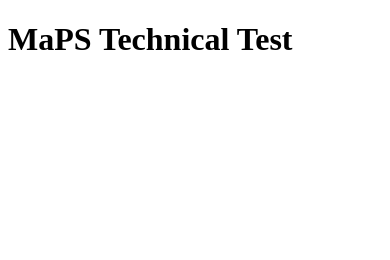
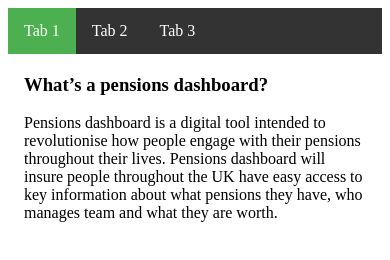
Before and after one commit to mcas1616/MaPS, a website: page index.html in a window 390 px wide. Drawn offline with nearby package versions, Linux system fonts and the light colour scheme.

Commit message:
Create a simple tabs component with test

```diff
--- a/index.css
+++ b/index.css
@@ -0,0 +1,54 @@
+ul {
+  list-style-type: none;
+  margin: 0;
+  padding: 0;
+  width: 25%;
+  background-color: #f1f1f1;
+  position: fixed;
+  height: 100%;
+  overflow: auto;
+}
+li a {
+  display: block;
+  color: #000;
+  padding: 8px 16px;
+  text-decoration: none;
+}
+li a.active {
+  background-color: #4CAF50;
+  color: white;
+}
+li a:hover:not(.active) {
+  background-color: #555;
+  color: white;
+}
+.content{
+  margin-left:25%;padding:1px 16px;height:1000px;
+}
+@media screen and (max-width: 480px) {
+  ul {
+      overflow: hidden;
+      background-color: #333;
+      width: 100%;
+      position: relative;
+      height: auto;
+    }
+    li {
+      float: left;
+    }
+    li a {
+      text-align: center;
+      padding: 14px 16px;
+      color: white;
+    }
+
+    li a:hover:not(.active) {
+      background-color: #111;
+    }
+    .active {
+      background-color: #4CAF50;
+    }
+    .content{
+      margin-left: 0;
+    }
+}
--- a/index.html
+++ b/index.html
@@ -1,14 +1,24 @@
 <!DOCTYPE html>
 <html lang="en">
 <head>
-  <title>MaPS Technical Test</title>
+  <title>MaPS technical test</title>
   <meta charset="utf-8">
   <meta name="viewport" content="width=device-width, initial-scale=1">
+  <script src="https://ajax.googleapis.com/ajax/libs/jquery/3.4.1/jquery.min.js"></script>
   <link rel="stylesheet" href="index.css">
-  <script src="https://ajax.googleapis.com/ajax/libs/jquery/3.4.1/jquery.min.js"></script>
   <script type="text/javascript" src="index.js"></script>
+  <script type="text/javascript" src="./src/getData.js"></script>
 </head>
 <body>
-    <h1>MaPS Technical Test</h1>
+    <ul>
+        <li><a class="active" href="#Tab1">Tab 1</a></li>
+        <li><a href="#Tab2">Tab 2</a></li>
+        <li><a href="#Tab3">Tab 3</a></li>
+    </ul>
+
+    <div class="content">
+        <h3>What’s a pensions dashboard?</h3>
+        <p>Pensions dashboard is a digital tool intended to revolutionise how people engage with their pensions throughout their lives. Pensions dashboard will insure people throughout the UK have easy access to key information about what pensions they have, who manages team and what they are worth.</p>
+    </div>
 </body>
 </html>
--- a/index.js
+++ b/index.js
@@ -1,3 +1,7 @@
 $(document).ready(function(){
-
- });
+    $("a").click(function() {
+        $(".content").html(getData.getContent($(this).text()));
+        $('a').removeClass('active');
+        $(this).addClass('active');
+    });
+});
--- /dev/null
+++ b/src/getData.js
@@ -0,0 +1,23 @@
+const getData = {
+    getContent : (cityName) => {
+        let content;
+        switch(cityName)
+        {
+            case "Tab 1":
+                content = "<h3>What’s a pensions dashboard?</h3><p>Pensions dashboard is a digital tool intended to revolutionise how people engage with their pensions throughout their lives. Pensions dashboard will insure people throughout the UK have easy access to key information about what pensions they have, who manages team and what they are worth.</p>";
+                break;
+            case "Tab 2":
+                content = "<h3>What’s the pensions dashboards industry delivery group? </h3><p>As a result of the Department for work and pensions feasibility study and a consultation on pensions dashboard, MaPS has established the pensions dashboards industry delivery group (IDG) to lead the delivery of the initial phase of the pensions dashboard programme.This independent group is responsible for developing the required data standard technology and governance to enable pensions data to be made available via multiple dashboard delivered by the industry as well as one delivered by MaPS￼￼￼￼￼. The IDG is forming a steering group and working groups bringing together representatives from a range of sectors:</p><p>* Pensions</p><p>* Financial technology (fintech)</p><p>* Financial services</p><p>* Consumer groups</p><p>* Regulators, and</p><p>* Government￼</p>";
+                break;
+            case "Tab 3":
+                content = "<h3>What’s the role of the steering group?</h3><p>This steering group will provide strategic direction across a range of topics to support the delivery of pensions dashboard. it will have a specific focus on building consensus amongst and are representing the industry and consumers who will be involved in an impacted by the implementation and rollout of pensions dashboard.Reporting into the MaPS pensions dashboard project subcommittee, the steering group will meet once a month initially from October 2019 and will oversee the activities of the IDG implementation executive.</p>";
+                break;
+            default:
+                content =  "Worng Parameter";
+                break;
+        }
+        return content;
+    }
+}
+window.module = window.module || {};
+module.exports = getData;
```
Also changed, not shown: test/getData.test.js (added, +31 -0 lines).
